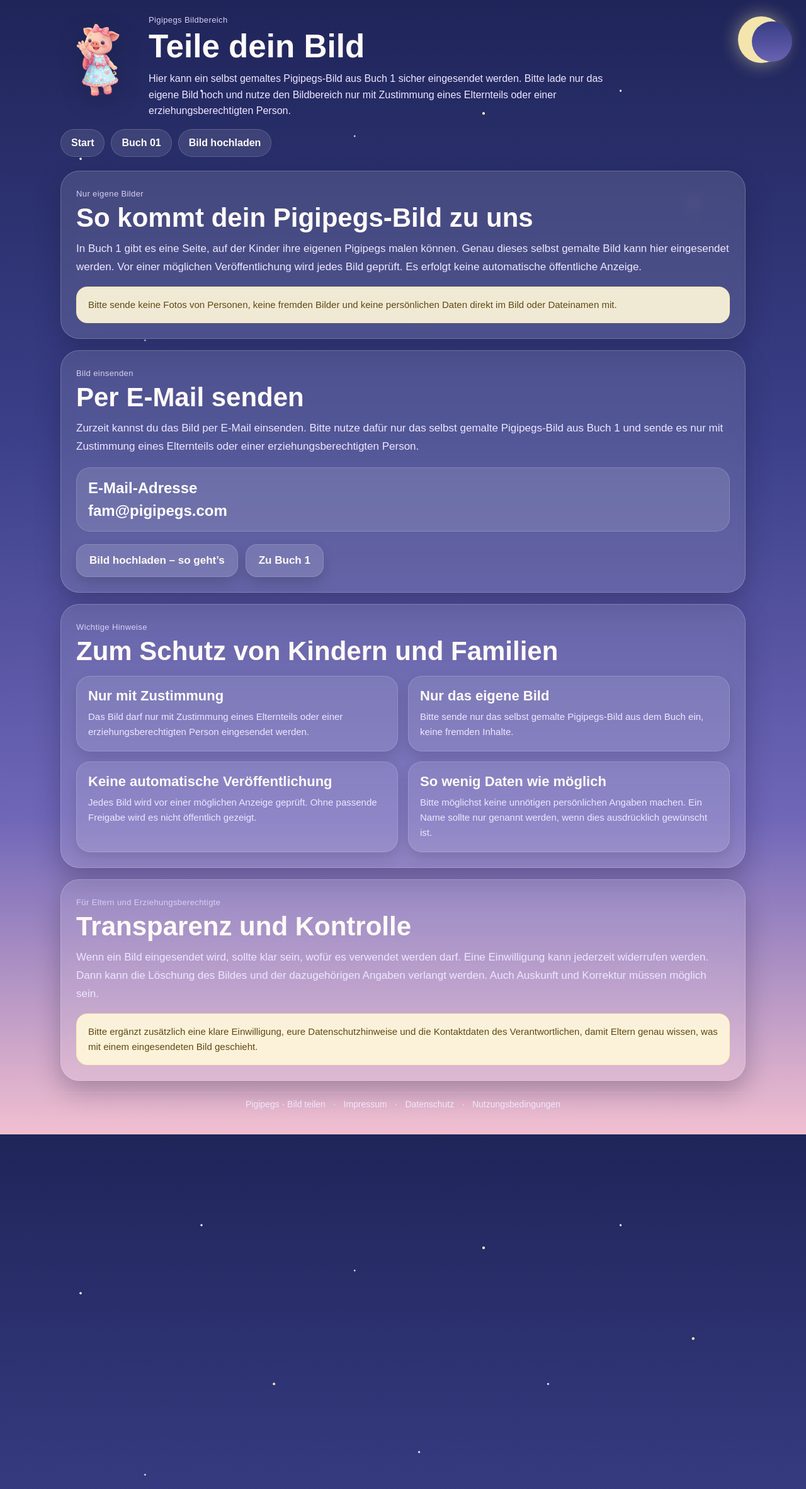
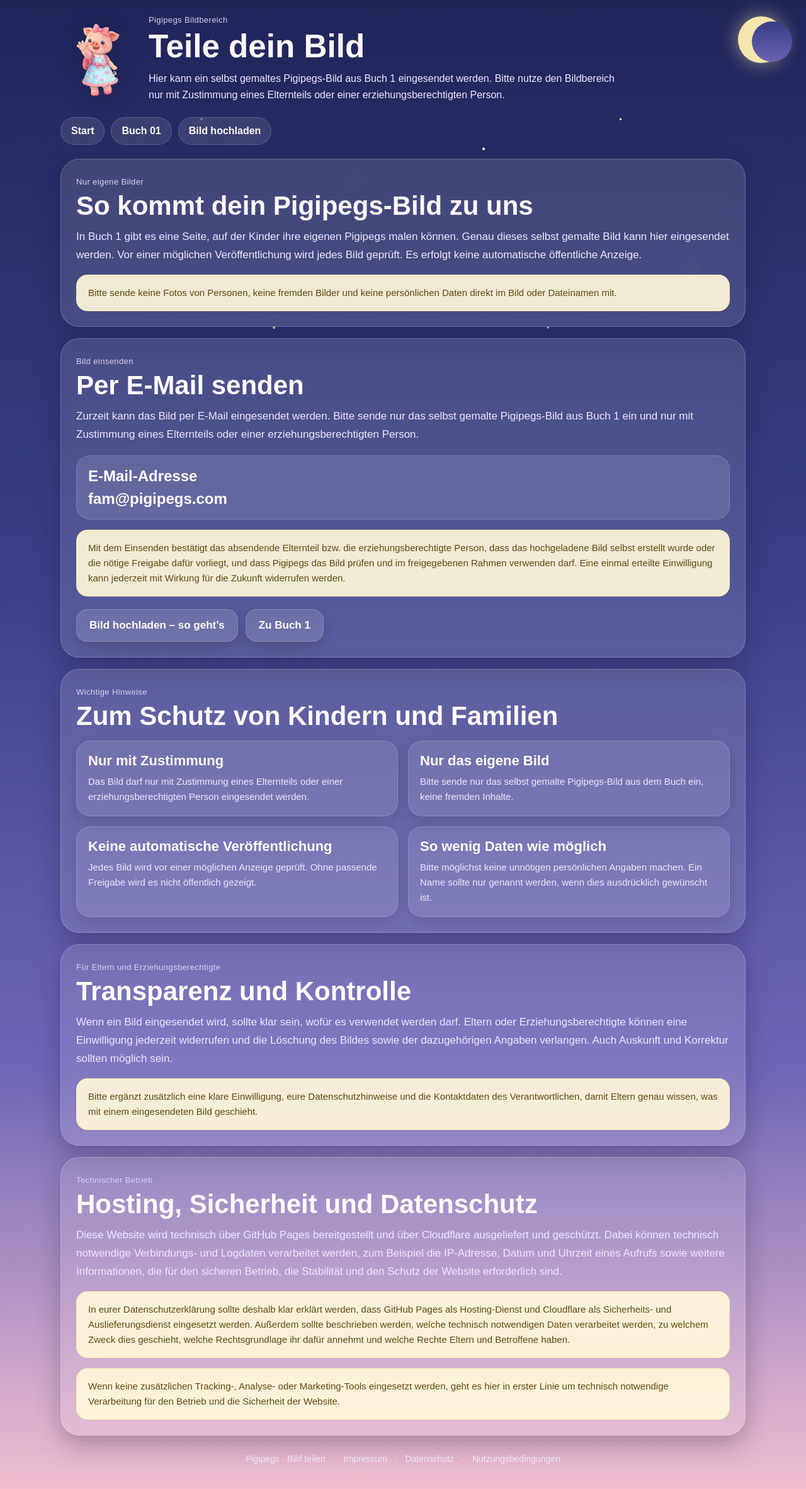
Before and after one commit to Pigipegs/pigipegs, a Jekyll site: the page teilen/index.html, which Jekyll copies as it is, in a window 1280 px wide. Shown: the whole page at 63% size. Built offline with Jekyll 4.4.1, drawn with Linux system fonts in a browser that asks for light colours.

Commit message:
Update index.html

```diff
--- a/teilen/index.html
+++ b/teilen/index.html
@@ -160,7 +160,8 @@
     .hero,
     .upload-box,
     .rules,
-    .parents{
+    .parents,
+    .tech{
       position:relative;
       z-index:2;
       background:var(--panel);
@@ -175,7 +176,8 @@
     .hero h2,
     .upload-box h2,
     .rules h2,
-    .parents h2{
+    .parents h2,
+    .tech h2{
       margin:0 0 12px;
       font-size:clamp(28px,4vw,42px);
       line-height:1.1;
@@ -183,7 +185,8 @@
 
     .hero p,
     .upload-box p,
-    .parents p{
+    .parents p,
+    .tech p{
       margin:0;
       color:var(--muted);
       line-height:1.7;
@@ -313,7 +316,8 @@
       .hero,
       .upload-box,
       .rules,
-      .parents{
+      .parents,
+      .tech{
         padding:18px;
       }
 
@@ -356,9 +360,8 @@
           <div class="eyebrow">Pigipegs Bildbereich</div>
           <h1>Teile dein Bild</h1>
           <p class="sub">
-            Hier kann ein selbst gemaltes Pigipegs-Bild aus Buch 1 sicher eingesendet werden.
-            Bitte lade nur das eigene Bild hoch und nutze den Bildbereich nur mit Zustimmung
-            eines Elternteils oder einer erziehungsberechtigten Person.
+            Hier kann ein selbst gemaltes Pigipegs-Bild aus Buch 1 eingesendet werden. Bitte nutze
+            den Bildbereich nur mit Zustimmung eines Elternteils oder einer erziehungsberechtigten Person.
           </p>
         </div>
       </div>
@@ -389,14 +392,21 @@
       <div class="eyebrow">Bild einsenden</div>
       <h2>Per E-Mail senden</h2>
       <p>
-        Zurzeit kannst du das Bild per E-Mail einsenden. Bitte nutze dafür nur das selbst gemalte
-        Pigipegs-Bild aus Buch 1 und sende es nur mit Zustimmung eines Elternteils oder einer
+        Zurzeit kann das Bild per E-Mail eingesendet werden. Bitte sende nur das selbst gemalte
+        Pigipegs-Bild aus Buch 1 ein und nur mit Zustimmung eines Elternteils oder einer
         erziehungsberechtigten Person.
       </p>
 
       <div class="mail-box">
         <strong>E-Mail-Adresse</strong>
         <a href="mailto:fam@pigipegs.com">fam@pigipegs.com</a>
+      </div>
+
+      <div class="notice">
+        Mit dem Einsenden bestätigt das absendende Elternteil bzw. die erziehungsberechtigte Person,
+        dass das hochgeladene Bild selbst erstellt wurde oder die nötige Freigabe dafür vorliegt,
+        und dass Pigipegs das Bild prüfen und im freigegebenen Rahmen verwenden darf. Eine einmal
+        erteilte Einwilligung kann jederzeit mit Wirkung für die Zukunft widerrufen werden.
       </div>
 
       <div class="actions">
@@ -444,14 +454,37 @@
       <div class="eyebrow">Für Eltern und Erziehungsberechtigte</div>
       <h2>Transparenz und Kontrolle</h2>
       <p>
-        Wenn ein Bild eingesendet wird, sollte klar sein, wofür es verwendet werden darf.
-        Eine Einwilligung kann jederzeit widerrufen werden. Dann kann die Löschung des Bildes
-        und der dazugehörigen Angaben verlangt werden. Auch Auskunft und Korrektur müssen möglich sein.
+        Wenn ein Bild eingesendet wird, sollte klar sein, wofür es verwendet werden darf. Eltern oder
+        Erziehungsberechtigte können eine Einwilligung jederzeit widerrufen und die Löschung des Bildes
+        sowie der dazugehörigen Angaben verlangen. Auch Auskunft und Korrektur sollten möglich sein.
       </p>
 
       <div class="notice">
         Bitte ergänzt zusätzlich eine klare Einwilligung, eure Datenschutzhinweise und die Kontaktdaten
         des Verantwortlichen, damit Eltern genau wissen, was mit einem eingesendeten Bild geschieht.
+      </div>
+    </section>
+
+    <section class="tech">
+      <div class="eyebrow">Technischer Betrieb</div>
+      <h2>Hosting, Sicherheit und Datenschutz</h2>
+      <p>
+        Diese Website wird technisch über GitHub Pages bereitgestellt und über Cloudflare ausgeliefert
+        und geschützt. Dabei können technisch notwendige Verbindungs- und Logdaten verarbeitet werden,
+        zum Beispiel die IP-Adresse, Datum und Uhrzeit eines Aufrufs sowie weitere Informationen, die
+        für den sicheren Betrieb, die Stabilität und den Schutz der Website erforderlich sind.
+      </p>
+
+      <div class="notice">
+        In eurer Datenschutzerklärung sollte deshalb klar erklärt werden, dass GitHub Pages als Hosting-Dienst
+        und Cloudflare als Sicherheits- und Auslieferungsdienst eingesetzt werden. Außerdem sollte beschrieben
+        werden, welche technisch notwendigen Daten verarbeitet werden, zu welchem Zweck dies geschieht, welche
+        Rechtsgrundlage ihr dafür annehmt und welche Rechte Eltern und Betroffene haben.
+      </div>
+
+      <div class="notice">
+        Wenn keine zusätzlichen Tracking-, Analyse- oder Marketing-Tools eingesetzt werden, geht es hier in
+        erster Linie um technisch notwendige Verarbeitung für den Betrieb und die Sicherheit der Website.
       </div>
     </section>
 
```
